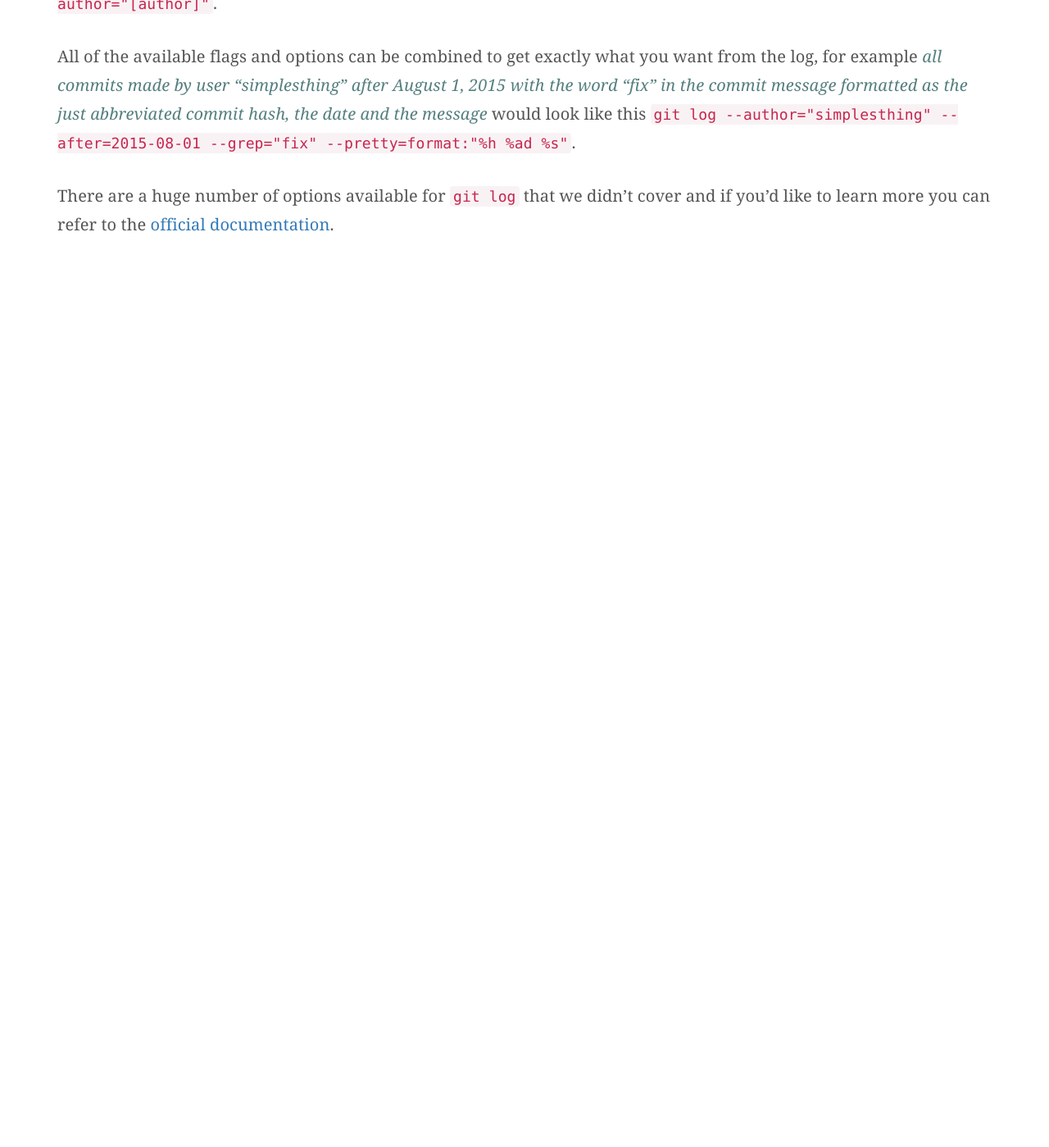
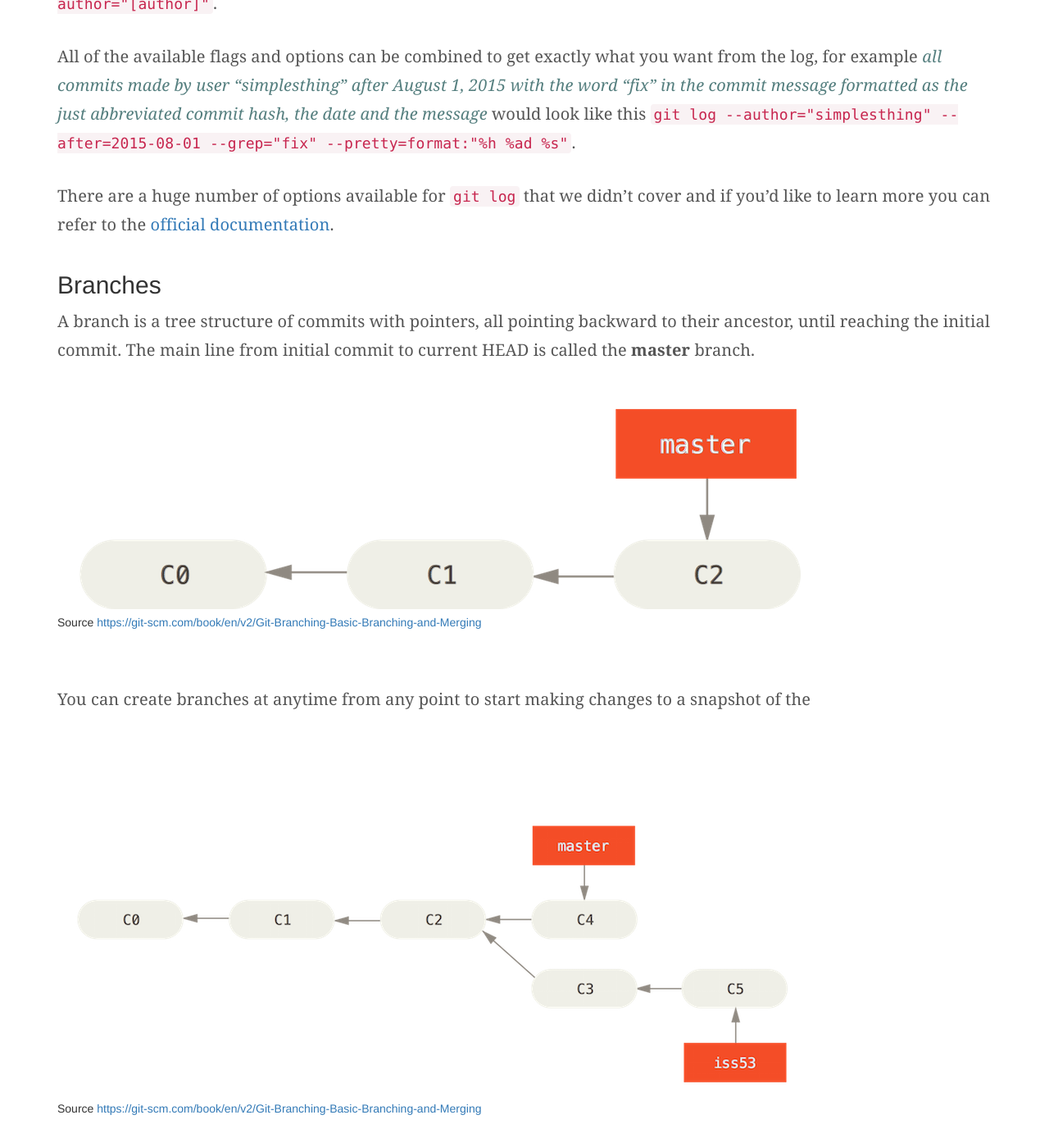
Before and after one commit to SeattleFeministJS/seattlefeministjs.github.io, a Jekyll site: the page built from _posts/2015-11-19-getting-to-know-git.md, in a window 1280 px wide and 1400 px high, scrolled down 15042 px. Shown: the whole window at 82% size. Built offline with Jekyll 4.4.1, drawn with Linux system fonts in a browser that asks for light colours; nearby versions of some CDN libraries; library files that are not in the unit come from our copies; before the commit the page ends 15363 px from its top, so only the background shows below that.

Commit message:
testing branches

```diff
--- a/_posts/2015-11-19-getting-to-know-git.md
+++ b/_posts/2015-11-19-getting-to-know-git.md
@@ -210,3 +210,18 @@ If you are searching for commits that contain a specific string inside a commit
  All of the available flags and options can be combined to get exactly what you want from the log, for example *all commits made by user "simplesthing" after August 1, 2015 with the word "fix" in the commit message formatted as the just abbreviated commit hash, the date and the message* would look like this `git log --author="simplesthing" --after=2015-08-01 --grep="fix" --pretty=format:"%h %ad %s"`.
 
 There are a huge number of options available for `git log` that we didn't cover and if you'd like to learn more you can refer to the [official documentation](https://git-scm.com/docs/git-log).
+
+##Branches
+A branch is a tree structure of commits with pointers, all pointing backward to their ancestor, until reaching the initial commit. The main line from initial commit to current HEAD is called the **master** branch.
+<figure>
+   <img src="../images/getting-to-know-git/basic-branching-master.png" alt="A simple commit history">
+    <figcaption>Source <a href="https://git-scm.com/book/en/v2/Git-Branching-Basic-Branching-and-Merging">https://git-scm.com/book/en/v2/Git-Branching-Basic-Branching-and-Merging</a></figcaption>
+</figure>
+<br>
+
+You can create branches at anytime from any point to start making changes to a snapshot of the
+<figure>
+   <img src="../images/getting-to-know-git/basic-branching-branch.png" alt="A commit history with a branch">
+    <figcaption>Source <a href="https://git-scm.com/book/en/v2/Git-Branching-Basic-Branching-and-Merging">https://git-scm.com/book/en/v2/Git-Branching-Basic-Branching-and-Merging</a></figcaption>
+</figure>
+<br>
```
Also changed, not shown: images/getting-to-know-git/basic-branching-branch.png (added), images/getting-to-know-git/basic-branching-master.png (added), 3 other files.
